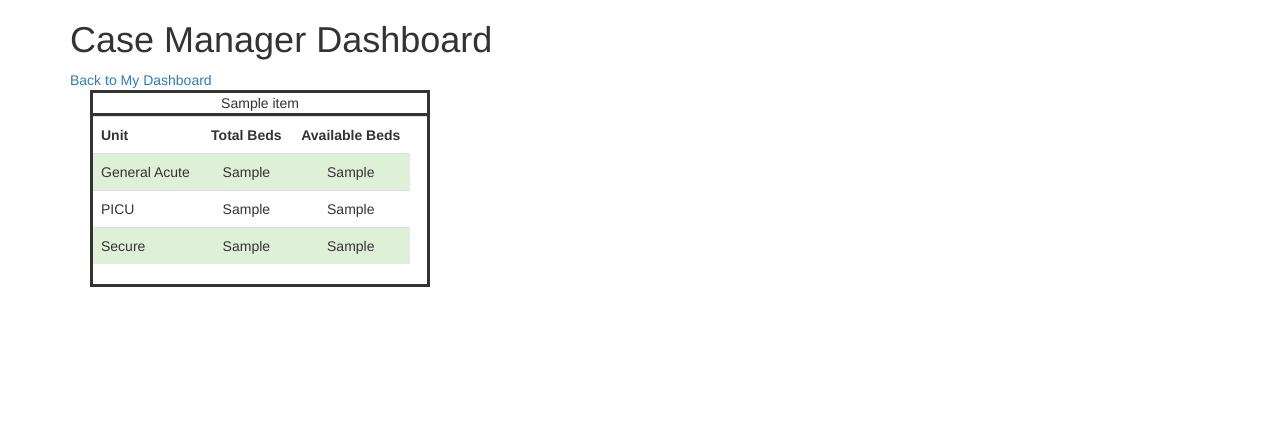
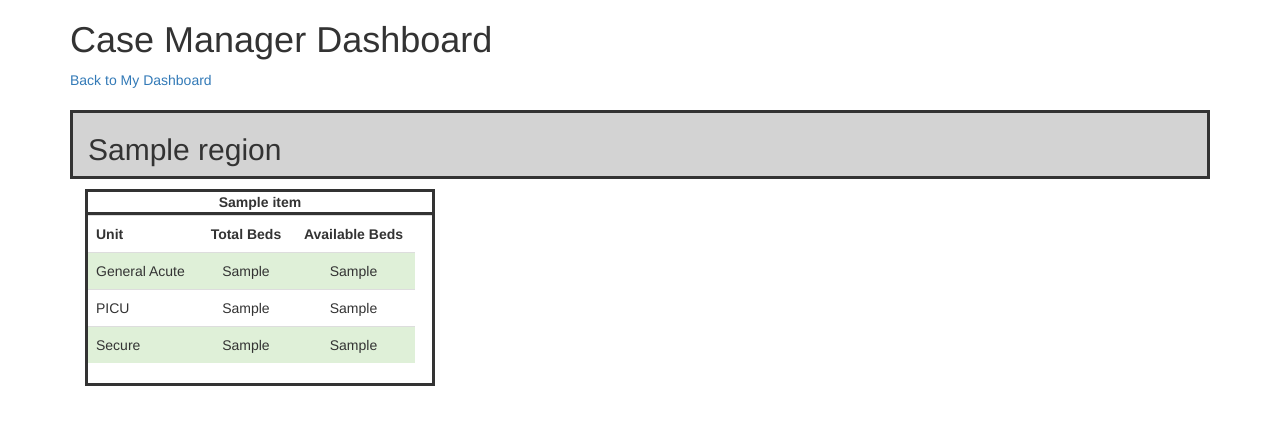
Before and after one commit to NHSHD-Bed-Finder/dashboard, a Flask app: page /units in a window 1280 px wide. Shown: the top 425 px of the page. Run offline with Flask 2, Linux system fonts and the light colour scheme; a database or web service that is not in the repository returns one stand-in record (values such as "Sample title"); data that the repository does not hold is empty; some libraries are stand-ins or nearby versions.

Commit message:
All Units now broken down by region. Update list of trusts for My Trusts dashboard.

```diff
--- a/app.py
+++ b/app.py
@@ -13,7 +13,7 @@ app = Flask(__name__)
 def dashboard():
 
     # Get trust statuses
-    list_of_trusts = ['R1A', 'R1A02','R1A03']
+    list_of_trusts = ['R1A', 'R1A02','RA708']
     trust_data = controller.get_trust_statuses(list_of_trusts)
 
     # Get active requests
--- a/controller.py
+++ b/controller.py
@@ -41,7 +41,7 @@ def get_trust_statuses(list_of_trust_ids):
 
 # Gets the statuses of all trusts in the system
 def get_all_trust_statuses():
-    trust_statuses = []
+    trust_statuses = {}
 
     response = requests.get('https://camhs-api.herokuapp.com/trusts')
     all_trusts = response.json()
@@ -80,7 +80,11 @@ def get_all_trust_statuses():
         else:
             trust_status['type3_class'] = 'success'
 
-        trust_statuses.append(trust_status)
+        try:
+            trust_statuses[trust['region']].append(trust_status)
+        except KeyError as e:
+            trust_statuses[trust['region']] = []
+            trust_statuses[trust['region']].append(trust_status)
 
     print(trust_statuses)
 
@@ -117,3 +121,10 @@ def get_rejected_requests():
             filtered_request_list.append(request)
 
     return filtered_request_list
+
+trusts = get_all_trust_statuses()
+
+print(trusts)
+
+for i in trusts:
+    print(trusts[i])
--- a/static/css/bedfinder.css
+++ b/static/css/bedfinder.css
@@ -1,3 +1,13 @@
+.region-header {
+    border: solid;
+    margin-top: 20px;
+    background-color: lightgray;
+}
+
+.capacity-grid {
+    margin-bottom: 15px;
+}
+
 .section-spacer {
     padding-top: 15px;
     padding-bottom: 15px;
@@ -5,8 +15,9 @@
 
 .widget {
     border: solid;
-    margin-left: 5px;
-    margin-right: 5px;
+    margin-top: 10px;
+    /*margin-left: 3px;*/
+    /*margin-right: 3px;*/
 }
 
 .widget-header {
--- a/templates/dashboard.html
+++ b/templates/dashboard.html
@@ -32,7 +32,7 @@
                         <div class="col-lg-4">
                             <div class="widget">
                                 <div class="widget-header">
-                                    {{trust["name"]}}
+                                    <b>{{trust["name"]}}</b>
                                 </div>
                                 <div class="widget-data">
                                     <table class="table">
--- a/templates/units.html
+++ b/templates/units.html
@@ -24,14 +24,16 @@
     <div class="container">
         <h1>Case Manager Dashboard</h1>
         <a href="/">Back to My Dashboard</a>
+        {% for region in trusts|sort %}
+        <div class="col-lg-12 region-header"><h2>{{ region }}</h2></div>
            <div class="capacity-grid">
                 <div class="col-lg-12">
                     <div class="row" id="widget-row">
-                        {% for trust in trusts %}
+                        {% for trust in trusts[region] %}
                         <div class="col-lg-4">
                             <div class="widget">
                                 <div class="widget-header">
-                                    {{trust["name"]}}
+                                    <b>{{trust["name"]}}</b>
                                 </div>
                                 <div class="widget-data">
                                     <table class="table">
@@ -64,7 +66,9 @@
                     </div>
                 </div>
             </div>
-        </div>
+        <div class="section-spacer"></div>
+        {% endfor %}
+    </div>
     <!-- Latest compiled and minified JavaScript -->
 <script src="/static/js/bootstrap.min.js"></script>
 </body>
```
